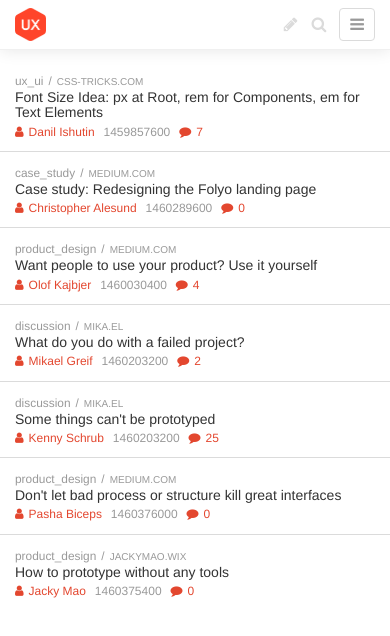
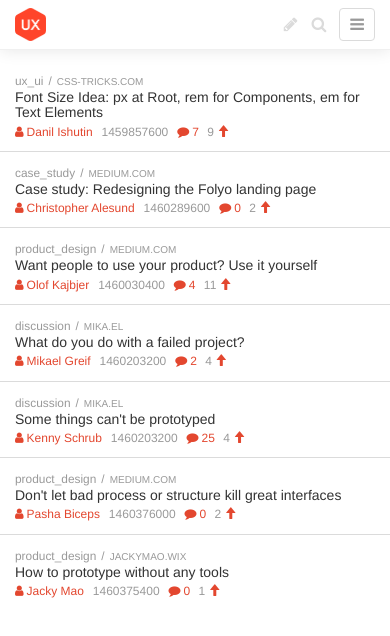
Before and after one commit to thiagohnrster/reddit-like-application, a plain HTML site: page index.html in a window 390 px wide. Drawn offline with Linux system fonts and the light colour scheme.

Commit message:
Latest commit

```diff
--- a/app/scripts/scripts.js
+++ b/app/scripts/scripts.js
@@ -100,6 +100,7 @@
         '   <a href="#" class="subject-text-note"><span class="subject-text-ico fa fa-user"></span>'+ author +'</a>' +
         '   <span class="subject-text-date subject-text-note">'+ createdAt +'<i></i></span>' +
         '   <a href="#" class="subject-text-note"><span class="subject-text-ico fa fa-comment"></span>'+ comments +' <span class="subject-text-comment">comments</span></a>' +
+        '   <small class="subject-text-note upvotes-small">'+ upvotes +'<a href="javascript:void(0);" class="glyphicon glyphicon-arrow-up"></a></small>' +
         ' </div>' +
         '</li>';
 
--- a/app/styles/less/style.less
+++ b/app/styles/less/style.less
@@ -305,6 +305,7 @@
 			.upvotes-btn { font-size: 1.4rem; border-bottom: 1px solid #dbdbdb; }
 			.upvotes-text { font-size: 2rem; font-weight: bold; }
 		}
+		.upvotes-small { display: none; }
 		.reddits-content { display: block; margin: 0px 0px 0px 68px; }
 	}
 }
@@ -412,13 +413,17 @@
 			.subject-link {	display: inline-block; font-size: 1rem; }
 			.subject-title { font-size: 1.4rem; margin: 0px; }
 			.subject-category { display: none; }
-			.subject-text-ico { font-size: 1.2rem; margin-right: 5px; }
+			.subject-text-ico { font-size: 1.2rem; margin-right: 3px; }
 			.subject-text-date {
 				i:after { display: none; }
 			}
 			.subject-text-comment { display: none; }
 			.subject-text-note { font-size: 1.2rem; margin-right: 5px; }
 			.upvotes-ctrl {	display: none; }
+			.upvotes-small {
+				& { display: inline-block; font-size: 1.2rem; color: #999999; }
+				a { margin-left: 3px; }
+			}
 			.reddits-content { display: block; margin: 0px; }
 		}
 	}
```
Also changed, not shown: app/styles/css/style.css.
